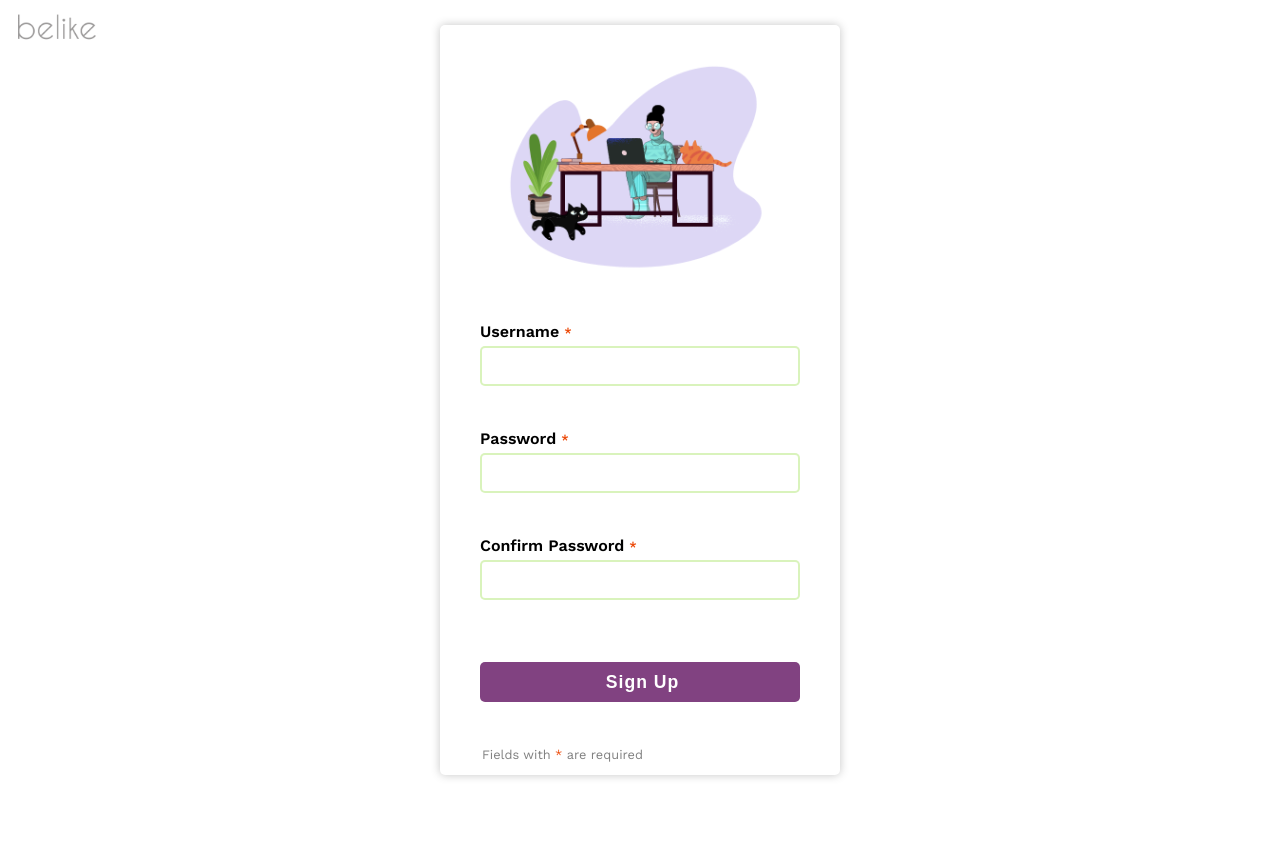
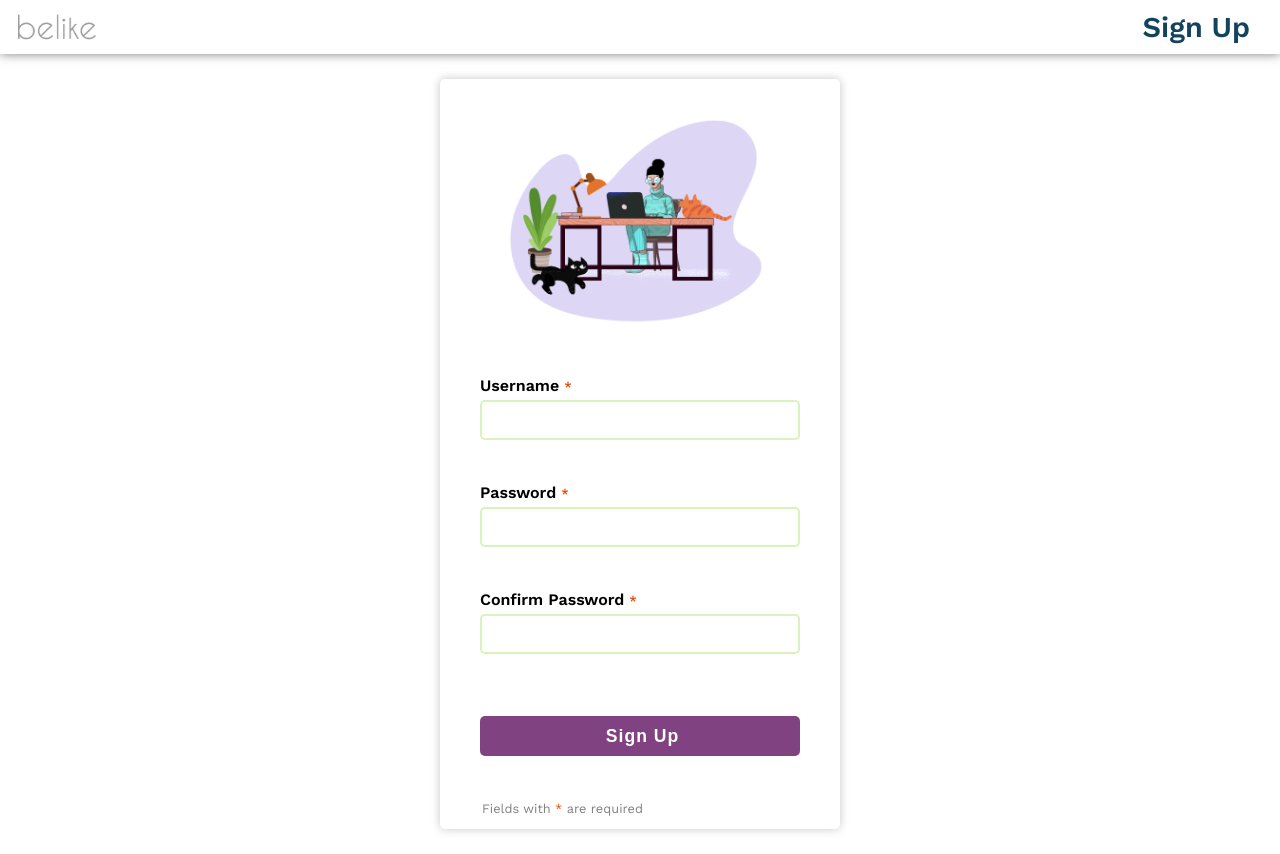
Before and after one commit to LuciaMezquida/sign-up-form, a React (Create React App) app: page /#/ in a window 1280 px wide. Before the commit the page ends 800 px from the top, so only its background shows below. Built offline with nearby package versions, Linux system fonts and the light colour scheme.

Commit message:
Move header to an other component

```diff
--- /dev/null
+++ b/src/components/Header/Header.css
@@ -0,0 +1,17 @@
+.welcome-message {
+  text-align: end;
+  font-size: 1.8rem;
+  font-weight: 600;
+  margin-right: 30px;
+  padding: 10px 0;
+  color: #12445d;
+}
+.logo-container {
+  box-shadow: 0px 0px 10px 0px #00000086;
+}
+.belike-logo {
+  position: absolute;
+  left: 18px;
+  top: 12px;
+  width: 80px;
+}
--- /dev/null
+++ b/src/components/Header/Header.js
@@ -0,0 +1,21 @@
+import "./Header.css";
+import PropTypes from "prop-types";
+import belikelogo from "../../images/belikelogo.png";
+
+const Header = ({ userName }) => {
+  return (
+    <header className="logo-container">
+      <img
+        src={belikelogo}
+        className="belike-logo"
+        alt="Belike logo"
+        title="Belike logo"
+      />
+      <p className="welcome-message">{userName}</p>
+    </header>
+  );
+};
+Header.propTypes = {
+  userName: PropTypes.string.isRequired,
+};
+export default Header;
--- a/src/components/Home/Home.css
+++ b/src/components/Home/Home.css
@@ -1,23 +1,7 @@
 .home {
   height: 100vh;
 }
-.welcome-message {
-  text-align: end;
-  font-size: 1.8rem;
-  font-weight: 600;
-  margin-right: 30px;
-  padding: 10px 0;
-  color: #12445d;
-}
-.logo-container {
-  box-shadow: 0px 0px 10px 0px #00000086;
-}
-.belike-logo {
-  position: absolute;
-  left: 18px;
-  top: 12px;
-  width: 80px;
-}
+
 .news {
   margin-top: 100px;
 }
--- a/src/components/Home/Home.js
+++ b/src/components/Home/Home.js
@@ -2,8 +2,8 @@ import "./Home.css";
 import React, { useEffect } from "react";
 import { useHistory } from "react-router-dom";
 import PropTypes from "prop-types";
-import belikelogo from "../../images/belikelogo.png";
 import Article from "../Article/Article";
+import Header from "../Header/Header";
 
 const Home = ({ userName, inputsAreValid }) => {
   const history = useHistory();
@@ -18,15 +18,7 @@ const Home = ({ userName, inputsAreValid }) => {
 
   return (
     <main className="home">
-      <header className="logo-container">
-        <img
-          src={belikelogo}
-          className="belike-logo"
-          alt="Belike logo"
-          title="Belike logo"
-        />
-        <p className="welcome-message">{`Welcome, ${userName}!`}</p>
-      </header>
+      <Header userName={`Welcome, ${userName}!`} />
       <section className="news">
         <h2 className="news-title">News</h2>
         <Article
@@ -59,7 +51,8 @@ const Home = ({ userName, inputsAreValid }) => {
 };
 
 Home.propTypes = {
-  userName: PropTypes.string.isRequired,
+  userName: PropTypes.string,
+  inputsAreValid: PropTypes.bool,
 };
 
 export default Home;
--- a/src/components/SignUp/SignUp.js
+++ b/src/components/SignUp/SignUp.js
@@ -5,6 +5,7 @@ import devGirl from "../../images/devGirl.png";
 import { Link } from "react-router-dom";
 import InfoMessage from "../InfoMessage/InfoMessage";
 import belikelogo from "../../images/belikelogo.png";
+import Header from "../Header/Header";
 
 const okMessage = "OK";
 
@@ -73,6 +74,8 @@ const SignUp = ({ setUserName, userName, saveInputsAreValid }) => {
   };
 
   return (
+    <>
+      <Header userName={`Sign Up`} />
       <section className="signupForm">
         <div className="container">
           <img src={devGirl} alt="Dev Girl" className="formImage" />
@@ -132,6 +135,7 @@ const SignUp = ({ setUserName, userName, saveInputsAreValid }) => {
           </form>
         </div>
       </section>
+    </>
   );
 };
 
```
Lines whose indentation alone changed are shown as unchanged.
